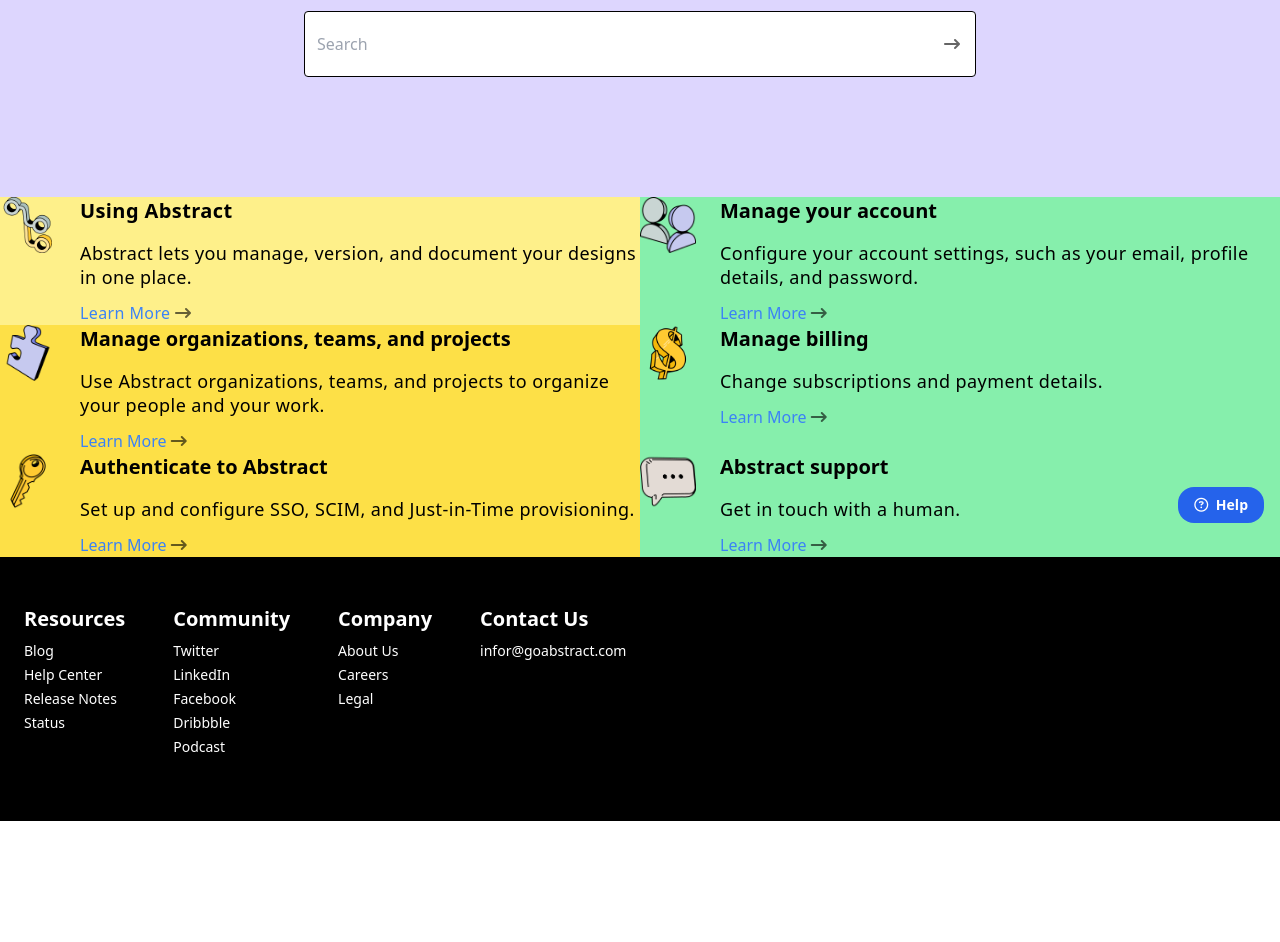
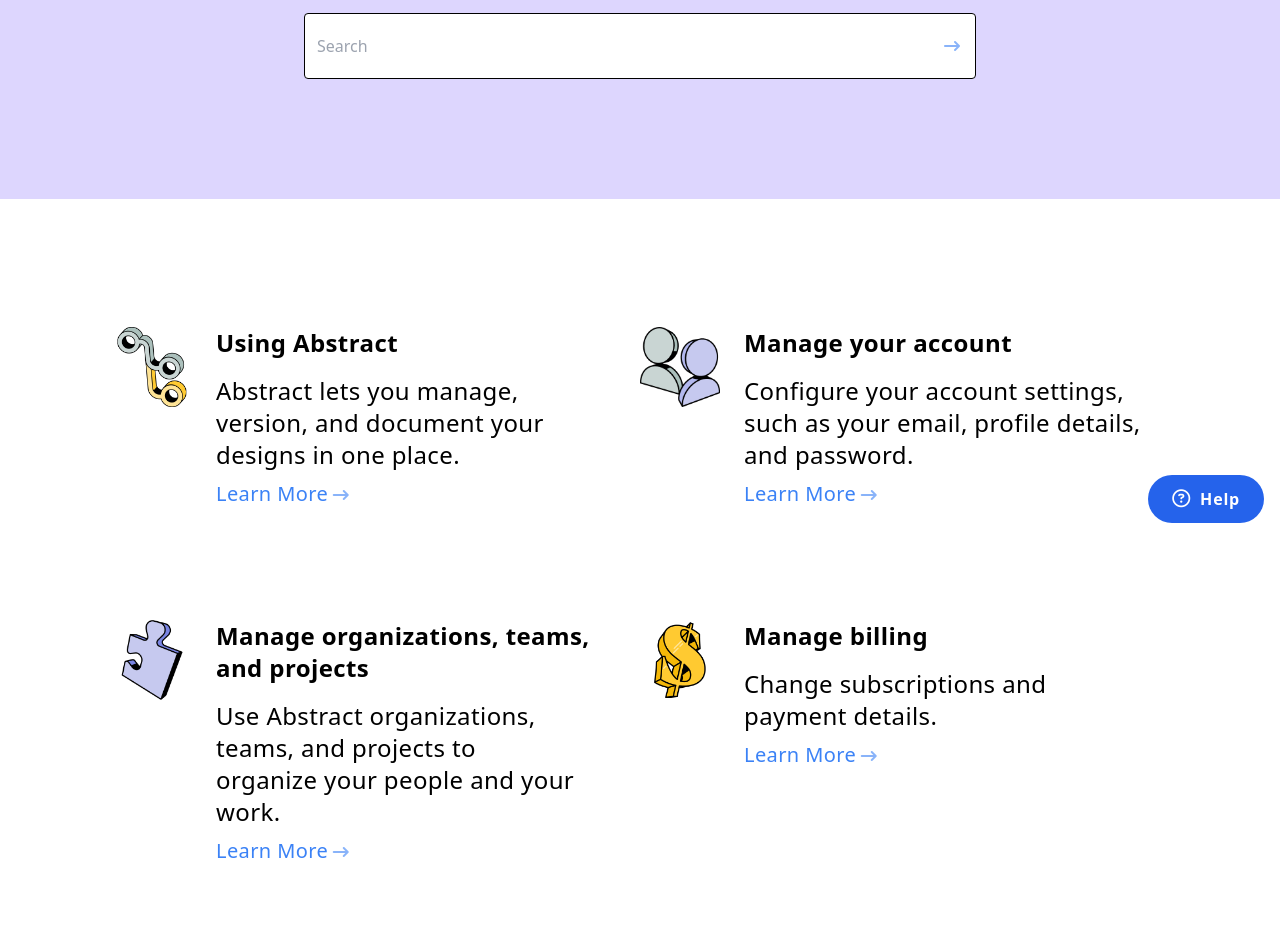
Before and after one commit to tol-san/dev, a website: page src/index.html in a window 1280 px wide. Shown: the part 265-1207 px from the top of the page. Before the commit the page ends 1086 px from the top, so only its background shows below. Drawn offline with nearby package versions, Linux system fonts and the light colour scheme; files that its build step writes are made by us from their sources.

Commit message:
Responsive completed

```diff
--- a/src/index.html
+++ b/src/index.html
@@ -14,13 +14,34 @@
     />
   </head>
   <body>
-    <header class="bg-black flex justify-between px-3 py-8 text-white">
+    <header
+      class="bg-black flex justify-between px-16 py-6 text-white items-center"
+    >
       <div class="space-x-1">
-        <a href="#" class="text-2xl">Abstract</a>
-        <span class="">|</span>
-        <a href="#" class="hover:underline">Help Center</a>
+        <a href="#" class="text-3xl hover:opacity-70 transition-opacity duration-300">Abstract</a>
+        <span class="text-4xl font-thin">|</span>
+        <a href="#" class="hover:underline text-2xl font-light">Help Center</a>
       </div>
-      <div class="space-x-2">
+
+      <div class="hidden xl:flex space-x-3 text-2xl">
+        <input
+          type="text"
+          class="text-black py-2 px-6 rounded-lg text-lg focus:outline-none"
+          placeholder="Search"
+        />
+        <button
+          class="border-white border font-extralight px-6 py-2 rounded-lg"
+        >
+          Submit a request
+        </button>
+        <button
+          class="font-extralight px-6 py-2 rounded-lg bg-blue-600 hover:bg-white hover:text-black transition-colors duration-300 ease-in-out"
+        >
+          Sign in
+        </button>
+      </div>
+
+      <div class="xl:hidden space-x-3 text-2xl">
         <i class="fa-solid fa-magnifying-glass"></i>
         <i class="fa-solid fa-bars"></i>
       </div>
@@ -29,100 +50,132 @@
 
     <main>
       <section class="bg-violet-200 py-20 px-3">
-
-          <div class="flex flex-col max-w-2xl mx-auto">
-            <h1 class="text-6xl text-center mb-10">How can we help you?</h1>
-            <div class="relative hover:text-blue-500 mb-10">
-              <input
-                type="text"
-                class="border border-black w-full px-3 py-5 rounded focus:outline-none focus:border-blue-500 hover:border-blue-500"
-                placeholder="Search"
-              />
-              <i
-                class="fa-solid fa-arrow-right-long opacity-60 absolute right-4 top-1/2 transform -translate-y-1/2 cursor-pointer hover:opacity-100"
-              ></i>
-            </div>
+        <div class="flex flex-col max-w-2xl mx-auto">
+          <h1 class="text-6xl text-center mb-10">How can we help you?</h1>
+          <div class="relative hover:text-blue-500 mb-10">
+            <input
+              type="text"
+              class="text-black border border-black w-full px-3 py-5 rounded focus:outline-none focus:border-blue-500 hover:border-blue-500"
+              placeholder="Search"
+            />
+            <i
+              class="fa-solid fa-arrow-right-long opacity-60 text-blue-500 absolute right-4 top-1/2 transform -translate-y-1/2 cursor-pointer hover:opacity-100"
+            ></i>
           </div>
-
-
+        </div>
       </section>
 
-
-      <section class="flex flex-wrap ">
-        <div class="bg-yellow-200 flex space-x-6 w-full lg:w-1/2 ">
-          <img src="../images/download.png" alt="" class="h-14 w-auto" />
-          <div class="space-y-4 tracking-wide ">
-            <h2 class="text-xl font-bold">Using Abstract</h2>
-            <p class="leading-6 text-lg font-light">
+      <section class="flex flex-wrap mx-6 sm:mx-28 my-32">
+        <div class="flex space-x-6 w-full lg:w-1/2 mb-28">
+          <img
+            src="../images/download.png"
+            alt=""
+            class="h-16 sm:h-20 w-auto"
+          />
+          <div class="space-y-4 tracking-wide">
+            <h2 class="text-2xl font-bold mr-8">Using Abstract</h2>
+            <p class="text-2xl font-light mr-10 sm:mr-16">
               Abstract lets you manage, version, and document your designs in
               one place.
             </p>
-            <a href="#" class="font-light text-blue-500">Learn More</a>
-            <i class="fa-solid fa-arrow-right-long opacity-60"></i>
+            <a href="#" class="font-light text-blue-500 text-xl">Learn More</a>
+            <i
+              class="fa-solid fa-arrow-right-long opacity-60 text-blue-500"
+            ></i>
           </div>
         </div>
 
-        <div class="bg-green-300 flex space-x-6 w-full lg:w-1/2 ">
-          <img src="../images/download-1.png" alt="" class="h-14 w-auto" />
-          <div class="space-y-4">
-            <h2 class="text-xl font-bold">Manage your account</h2>
-            <p class="leading-6 text-lg font-light tracking-wide">
+        <div class="flex space-x-6 w-full lg:w-1/2 mb-28">
+          <img
+            src="../images/download-1.png"
+            alt=""
+            class="h-16 sm:h-20 w-auto"
+          />
+          <div class="space-y-4 tracking-wide">
+            <h2 class="text-2xl font-bold">Manage your account</h2>
+            <p class="text-2xl font-light">
               Configure your account settings, such as your email, profile
               details, and password.
             </p>
-            <a href="#" class="font-light text-blue-500">Learn More</a>
-            <i class="fa-solid fa-arrow-right-long opacity-60"></i>
+            <a href="#" class="font-light text-blue-500 text-xl">Learn More</a>
+            <i
+              class="fa-solid fa-arrow-right-long opacity-60 text-blue-500"
+            ></i>
           </div>
         </div>
 
-        <div class="bg-yellow-300 flex space-x-6 w-full lg:w-1/2 ">
-          <img src="../images/download-2.png" alt="" class="h-14 w-auto" />
-          <div class="space-y-4">
-            <h2 class="text-xl font-bold">
+        <div class="flex space-x-6 w-full lg:w-1/2 mb-28">
+          <img
+            src="../images/download-2.png"
+            alt=""
+            class="h-16 sm:h-20 w-auto"
+          />
+          <div class="space-y-4 tracking-wide">
+            <h2 class="text-2xl font-bold mr-8">
               Manage organizations, teams, and projects
             </h2>
-            <p class="leading-6 text-lg font-light tracking-wide">
+            <p class="text-2xl font-light mr-10 sm:mr-16">
               Use Abstract organizations, teams, and projects to organize your
               people and your work.
             </p>
-            <a href="#" class="font-light text-blue-500">Learn More</a>
-            <i class="fa-solid fa-arrow-right-long opacity-60"></i>
+            <a href="#" class="font-light text-blue-500 text-xl">Learn More</a>
+            <i
+              class="fa-solid fa-arrow-right-long opacity-60 text-blue-500"
+            ></i>
           </div>
         </div>
 
-        <div class="bg-green-300 flex space-x-6 w-full lg:w-1/2 ">
-          <img src="../images/download-3.png" alt="" class="h-14 w-auto" />
-          <div class="space-y-4">
-            <h2 class="text-xl font-bold">Manage billing</h2>
-            <p class="leading-6 text-lg font-light tracking-wide">
+        <div class="flex space-x-6 w-full lg:w-1/2 mb-28">
+          <img
+            src="../images/download-3.png"
+            alt=""
+            class="h-16 sm:h-20 w-auto"
+          />
+          <div class="space-y-4 tracking-wide">
+            <h2 class="text-2xl font-bold mr-8">Manage billing</h2>
+            <p class="text-2xl font-light mr-10 sm:mr-16">
               Change subscriptions and payment details.
             </p>
-            <a href="#" class="font-light text-blue-500">Learn More</a>
-            <i class="fa-solid fa-arrow-right-long opacity-60"></i>
+            <a href="#" class="font-light text-blue-500 text-xl">Learn More</a>
+            <i
+              class="fa-solid fa-arrow-right-long opacity-60 text-blue-500"
+            ></i>
           </div>
         </div>
 
-        <div class="bg-yellow-300 flex space-x-6 w-full lg:w-1/2 ">
-          <img src="../images/download-4.png" alt="" class="h-14 w-auto" />
-          <div class="space-y-4">
-            <h2 class="text-xl font-bold">Authenticate to Abstract</h2>
-            <p class="leading-6 text-lg font-light tracking-wide">
+        <div class="flex space-x-6 w-full lg:w-1/2 mb-28">
+          <img
+            src="../images/download-4.png"
+            alt=""
+            class="h-16 sm:h-20 w-auto"
+          />
+          <div class="space-y-4 tracking-wide">
+            <h2 class="text-2xl font-bold mr-8">Authenticate to Abstract</h2>
+            <p class="text-2xl font-light mr-10 sm:mr-16">
               Set up and configure SSO, SCIM, and Just-in-Time provisioning.
             </p>
-            <a href="#" class="font-light text-blue-500">Learn More</a>
-            <i class="fa-solid fa-arrow-right-long opacity-60"></i>
+            <a href="#" class="font-light text-blue-500 text-xl">Learn More</a>
+            <i
+              class="fa-solid fa-arrow-right-long opacity-60 text-blue-500"
+            ></i>
           </div>
         </div>
 
-        <div class="bg-green-300 flex space-x-6 w-full lg:w-1/2 ">
-          <img src="../images/download-5.png" alt="" class="h-14 w-auto" />
-          <div class="space-y-4">
-            <h2 class="text-xl font-bold">Abstract support</h2>
-            <p class="leading-6 text-lg font-light tracking-wide">
+        <div class="flex space-x-6 w-full lg:w-1/2 mb-28">
+          <img
+            src="../images/download-5.png"
+            alt=""
+            class="h-16 sm:h-20 w-auto"
+          />
+          <div class="space-y-4 tracking-wide">
+            <h2 class="text-2xl font-bold mr-8">Abstract support</h2>
+            <p class="text-2xl font-light mr-10 sm:mr-16">
               Get in touch with a human.
             </p>
-            <a href="#" class="font-light text-blue-500">Learn More</a>
-            <i class="fa-solid fa-arrow-right-long opacity-60"></i>
+            <a href="#" class="font-light text-blue-500 text-xl">Learn More</a>
+            <i
+              class="fa-solid fa-arrow-right-long opacity-60 text-blue-500"
+            ></i>
           </div>
         </div>
       </section>
@@ -130,9 +183,9 @@
 
     <footer class="bg-black text-white flex flex-wrap px-6 py-12">
       <div class="pr-12 pb-4">
-        <h2 class="text-xl font-bold pb-2">Resources</h2>
+        <h2 class="text-2xl font-bold mr-8 pb-2">Resources</h2>
         <div class="">
-          <ul class="text-sm font-thin space-y-1">
+          <ul class="text-base font-extralight space-y-1">
             <li><a href="#" class="hover:underline">Blog</a></li>
             <li><a href="#" class="hover:underline">Help Center</a></li>
             <li><a href="#" class="hover:underline">Release Notes</a></li>
@@ -142,9 +195,9 @@
       </div>
 
       <div class="pr-12 pb-4">
-        <h2 class="text-xl font-bold pb-2">Community</h2>
+        <h2 class="text-2xl font-bold mr-8 pb-2">Community</h2>
         <div class="">
-          <ul class="text-sm font-thin space-y-1">
+          <ul class="text-base font-extralight space-y-1">
             <li><a href="#" class="hover:underline">Twitter</a></li>
             <li><a href="#" class="hover:underline">LinkedIn</a></li>
             <li><a href="#" class="hover:underline">Facebook</a></li>
@@ -155,9 +208,9 @@
       </div>
 
       <div class="pr-12 pb-4">
-        <h2 class="text-xl font-bold pb-2">Company</h2>
+        <h2 class="text-2xl font-bold mr-8 pb-2">Company</h2>
         <div class="">
-          <ul class="text-sm font-thin space-y-1">
+          <ul class="text-base font-extralight space-y-1">
             <li><a href="#" class="hover:underline">About Us</a></li>
             <li><a href="#" class="hover:underline">Careers</a></li>
             <li><a href="#" class="hover:underline">Legal</a></li>
@@ -166,9 +219,9 @@
       </div>
 
       <div class="pr-12 pb-4">
-        <h2 class="text-xl font-bold pb-2">Contact Us</h2>
+        <h2 class="text-2xl font-bold mr-8 pb-2">Contact Us</h2>
         <div class="">
-          <ul class="text-sm font-thin space-y-1">
+          <ul class="text-base font-extralight space-y-1">
             <li>
               <a href="#" class="hover:underline">infor@goabstract.com</a>
             </li>
@@ -178,9 +231,9 @@
     </footer>
     <div class="fixed bottom-3 right-4">
       <button
-        class="bg-blue-600 text-white px-4 py-2 rounded-2xl font-semibold text-sm"
+        class="cursor-pointer tracking-wider bg-blue-600 text-white px-6 py-3 rounded-3xl font-semibold text-base"
       >
-        <i class="fa-regular fa-circle-question mr-1"></i>
+        <i class="fa-regular fa-circle-question mr-1 text-lg"></i>
         Help
       </button>
     </div>
```
